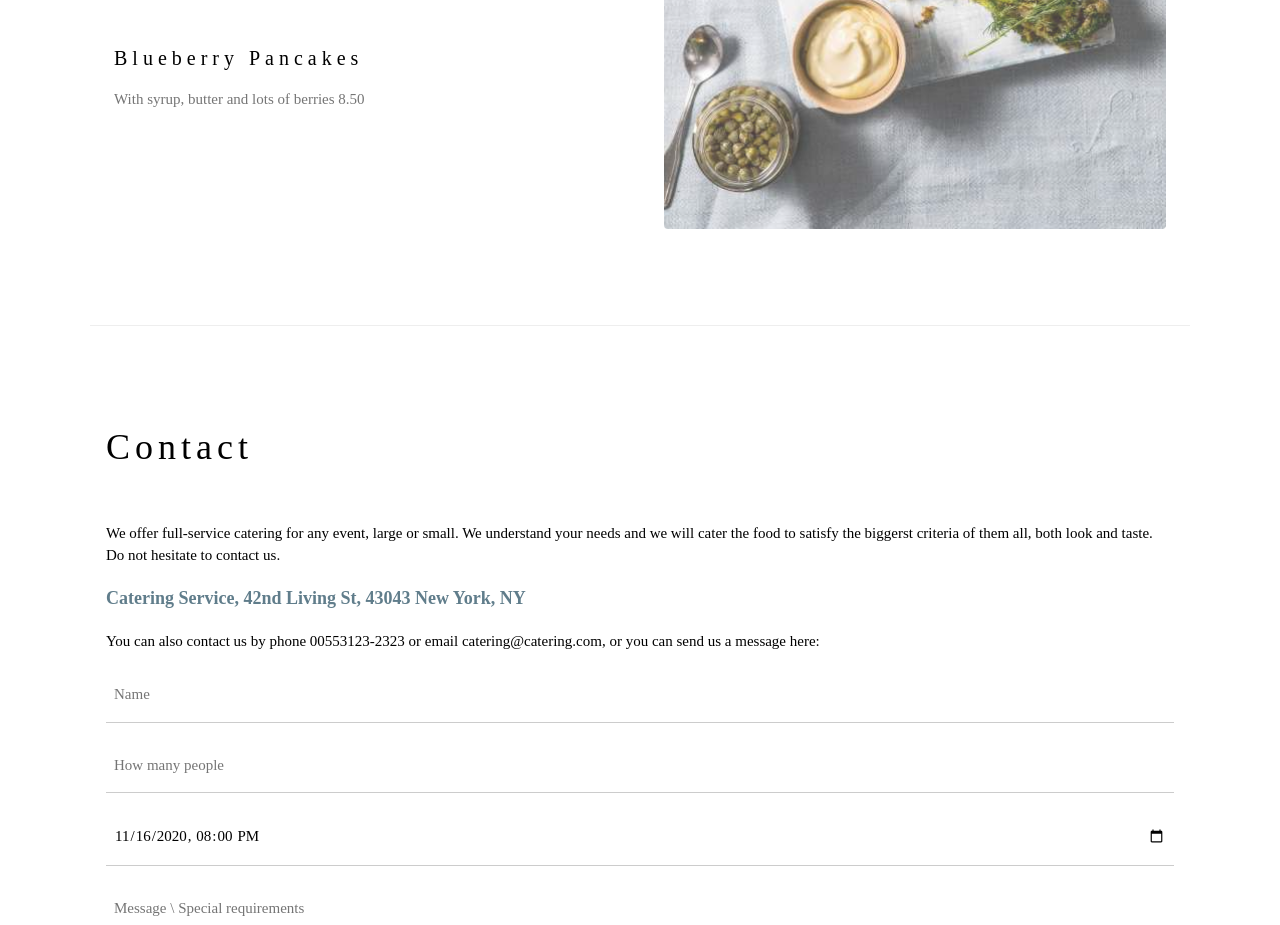
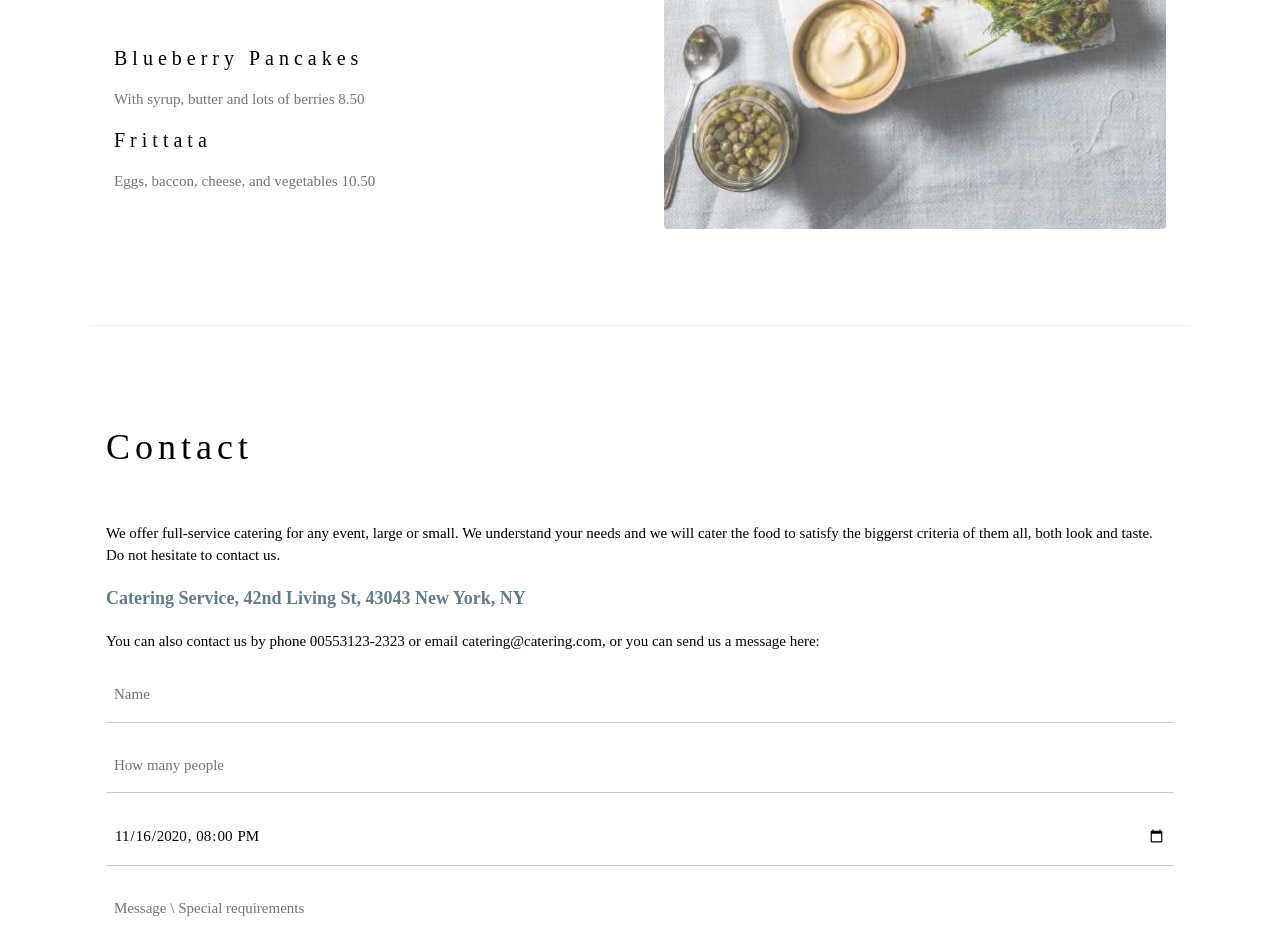
Before and after one commit to bbomfimti/Este-repositorio-e-do-meu-website-de-Catering, a plain HTML site: page index.html in a window 1280 px wide. Shown: the part 2060-2985 px from the top of the page. Drawn offline with nearby package versions, Linux system fonts and the light colour scheme.

Commit message:
Adicionado item Frittata ao menu

```diff
--- a/index.html
+++ b/index.html
@@ -74,6 +74,9 @@ h1, h2, h3, h4, h5, h6 {
 
       <h4>Blueberry Pancakes</h4>
       <p class="w3-text-grey">With syrup, butter and lots of berries 8.50</p>
+
+      <h4>Frittata</h4>
+      <p class="w3-text-grey">Eggs, baccon, cheese, and vegetables 10.50</p>
     </div>
 
     <div class="w3-col l6 w3-padding-large">
```
